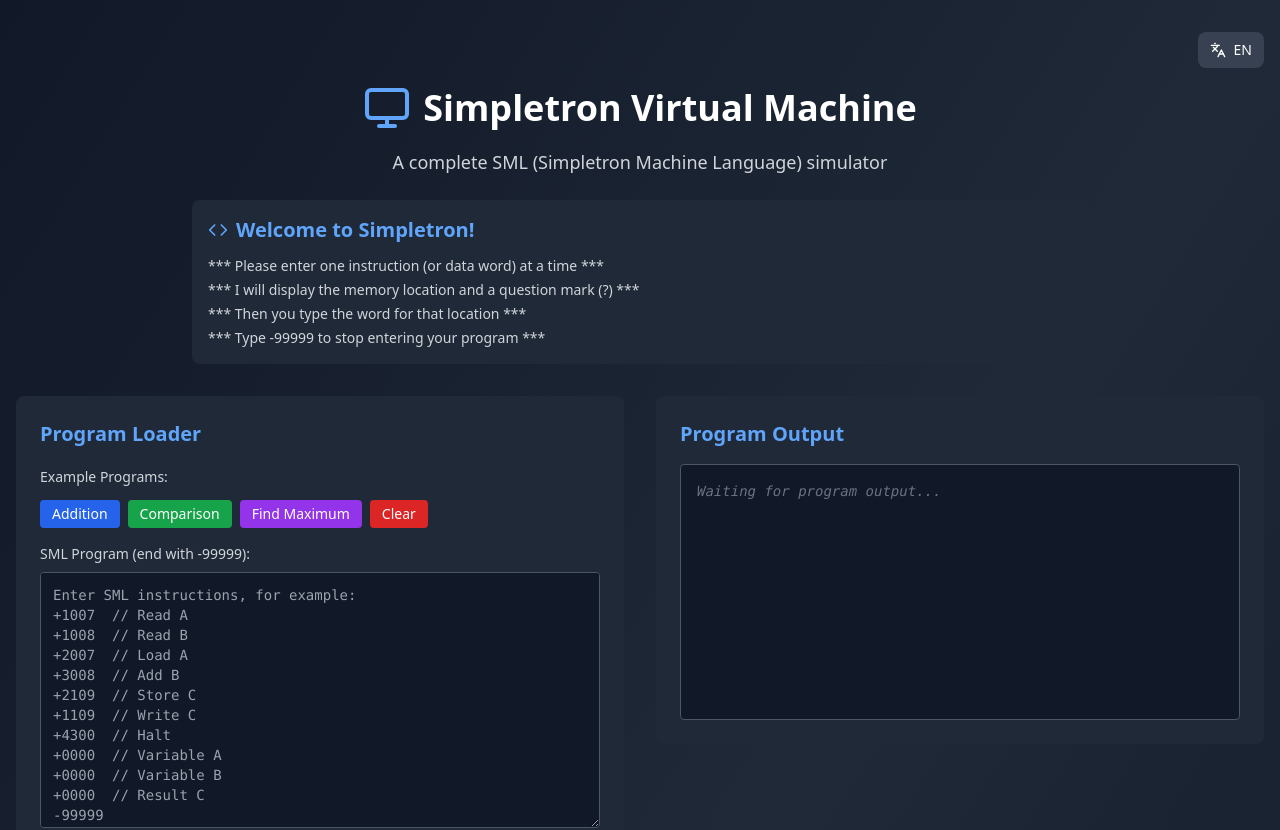
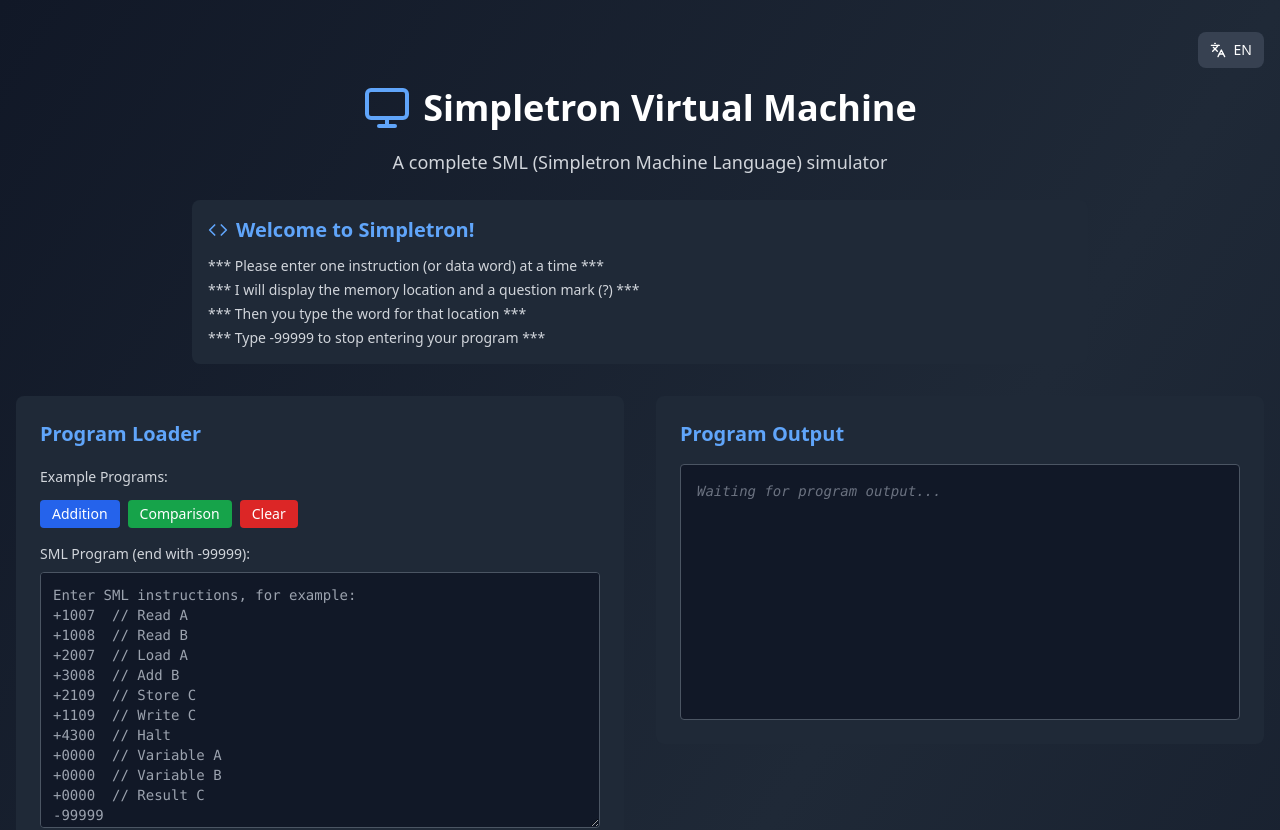
Before and after one commit to transbot/Simpletron, a React (Vite) app: page / in a window 1280 px wide. Shown: the top 830 px of the page. Built offline with nearby package versions, Linux system fonts and the light colour scheme.

Commit message:
Remove find maximum program

```diff
--- a/src/components/ProgramLoader.tsx
+++ b/src/components/ProgramLoader.tsx
@@ -58,14 +58,6 @@ export const ProgramLoader: React.FC<ProgramLoaderProps> = ({ onLoad, isRunning,
             </button>
             <button
               type="button"
-              onClick={() => loadExampleProgram('findMax')}
-              disabled={isRunning}
-              className="px-3 py-1 bg-purple-600 text-white rounded text-sm hover:bg-purple-700 disabled:opacity-50 disabled:cursor-not-allowed transition-colors"
-            >
-              {t.programLoader.findMaxProgram}
-            </button>
-            <button
-              type="button"
               onClick={clearProgram}
               disabled={isRunning}
               className="px-3 py-1 bg-red-600 text-white rounded text-sm hover:bg-red-700 disabled:opacity-50 disabled:cursor-not-allowed transition-colors"
--- a/src/i18n/translations.ts
+++ b/src/i18n/translations.ts
@@ -19,7 +19,6 @@ export const translations = {
       examplePrograms: '示例程序:',
       additionProgram: '加法程序',
       comparisonProgram: '比较程序',
-      findMaxProgram: '查找最大值',
       clear: '清除',
       smlProgram: 'SML程序 (以-99999结束):',
       loadProgram: '加载程序',
@@ -121,38 +120,6 @@ export const translations = {
         writeB: '写入B',
         varA: '变量A',
         varB: '变量B'
-      },
-      findMax: {
-        readCount: '读取需要处理的数字总数N，存入地址99',
-        loadCount: '加载计数器N',
-        branchIfZero: '如果N为0，跳转到地址22结束',
-        readFirst: '读取第一个数，作为初始最大数存入地址98',
-        loadCountAgain: '再次加载计数器N',
-        subtract1: '计数器减1（因为已处理一个数）',
-        storeNewCount: '存储新的计数器值（N-1）',
-        loopStart: '循环开始：加载当前计数器',
-        branchIfDone: '如果计数器为0，跳转到地址20结束',
-        readNext: '读取下一个数到地址97',
-        loadCurrentMax: '加载当前的最大数',
-        subNewNumber: '计算（最大数-新输入的数）',
-        branchIfNewLarger: '如果结果为负（新数更大），跳转到地址14',
-        jumpToDecrement: '否则跳转到地址16（递减计数器）',
-        loadNewNumber: '更新最大值：加载新输入的数',
-        updateMax: '将其存为新的最大数',
-        decrementCounter: '递减计数器：加载计数器',
-        subtract1Again: '计数器减1',
-        storeCounter: '存储新的计数器值',
-        jumpToLoop: '无条件跳转回循环开始（地址07）',
-        writeMax: '显示存储在地址98的最终最大数',
-        writeAddress: '显示存储结果的内存地址（98）',
-        halt: '停止程序',
-        unused1: '未使用',
-        unused2: '未使用',
-        constant98: '常量98',
-        constant1: '常量1',
-        inputVar: '变量，代表输入',
-        maxValue: '变量，代表当前最大值',
-        counter: '变量，代表计数器'
       }
     }
   },
@@ -177,7 +144,6 @@ export const translations = {
       examplePrograms: 'Example Programs:',
       additionProgram: 'Addition',
       comparisonProgram: 'Comparison',
-      findMaxProgram: 'Find Maximum',
       clear: 'Clear',
       smlProgram: 'SML Program (end with -99999):',
       loadProgram: 'Load Program',
@@ -279,38 +245,6 @@ export const translations = {
         writeB: 'Write B',
         varA: 'Variable A',
         varB: 'Variable B'
-      },
-      findMax: {
-        readCount: 'Read total count N, store in address 99',
-        loadCount: 'Load counter N',
-        branchIfZero: 'If N is 0, jump to address 22 to end',
-        readFirst: 'Read first number as initial largest, store in address 98',
-        loadCountAgain: 'Load counter N again',
-        subtract1: 'Counter minus 1 (one number already processed)',
-        storeNewCount: 'Store new counter value (N-1)',
-        loopStart: 'Loop start: Load current counter',
-        branchIfDone: 'If counter is 0, jump to address 20 to end',
-        readNext: 'Read next number to address 97',
-        loadCurrentMax: 'Load current largest number',
-        subNewNumber: 'Calculate (largest - new input)',
-        branchIfNewLarger: 'If result is negative (new number is larger), jump to address 14',
-        jumpToDecrement: 'Otherwise jump to address 16 (decrement counter)',
-        loadNewNumber: 'Update largest: Load new input number',
-        updateMax: 'Store it as new largest',
-        decrementCounter: 'Decrement counter: Load counter',
-        subtract1Again: 'Counter minus 1',
-        storeCounter: 'Store new counter value',
-        jumpToLoop: 'Unconditional jump back to loop start (address 07)',
-        writeMax: 'Display final largest number stored in address 98',
-        writeAddress: 'Display memory address of result (98)',
-        halt: 'Halt program',
-        unused1: 'Unused',
-        unused2: 'Unused',
-        constant98: 'Constant 98',
-        constant1: 'Constant 1',
-        inputVar: 'Variable for input',
-        maxValue: 'Variable for current maximum',
-        counter: 'Variable for counter'
       }
     }
   }
--- a/src/types/simpletron.ts
+++ b/src/types/simpletron.ts
@@ -63,37 +63,6 @@ export const getExamplePrograms = (language: Language) => {
       `+1110  // ${t.examples.comparison.writeB}`,
       `+4300  // ${t.examples.comparison.halt}`,
       `+0000  // ${t.examples.comparison.varA}`,
-      `+0000  // ${t.examples.comparison.varB}`,
-      "-99999"
-    ],
-    findMax: [
-      `+1050  // ${t.examples.findMax.readCount}`,
-      `+2050  // ${t.examples.findMax.loadCount}`,
-      `+4220  // ${t.examples.findMax.branchIfZero}`,
-      `+3151  // ${t.examples.findMax.subtract1}`,
-      `+2151  // ${t.examples.findMax.storeCount}`,
-      `+1052  // ${t.examples.findMax.readFirst}`,
-      `+2052  // ${t.examples.findMax.loadFirst}`,
-      `+2153  // ${t.examples.findMax.storeMax}`,
-      `+2051  // ${t.examples.findMax.loadCount}`,
-      `+4220  // ${t.examples.findMax.branchIfDone}`,
-      `+1052  // ${t.examples.findMax.readNext}`,
-      `+2053  // ${t.examples.findMax.loadCurrentMax}`,
-      `+3152  // ${t.examples.findMax.subNewNumber}`,
-      `+4117  // ${t.examples.findMax.branchIfNewLarger}`,
-      `+3151  // ${t.examples.findMax.decrementCounter}`,
-      `+2151  // ${t.examples.findMax.storeNewCount}`,
-      `+4008  // ${t.examples.findMax.jumpToLoop}`,
-      `+2052  // ${t.examples.findMax.loadNewNumber}`,
-      `+2153  // ${t.examples.findMax.updateMax}`,
-      `+4014  // ${t.examples.findMax.jumpBackAfterUpdate}`,
-      `+1153  // ${t.examples.findMax.writeMax}`,
-      `+4300  // ${t.examples.findMax.halt}`,
-      `+0000  // ${t.examples.findMax.inputCount}`,
-      `+0000  // ${t.examples.findMax.currentNumber}`,
-      `+0000  // ${t.examples.findMax.maxValue}`,
-      `+0001  // ${t.examples.findMax.constant1}`,
-      "-99999"
     ]
   };
 };
```
